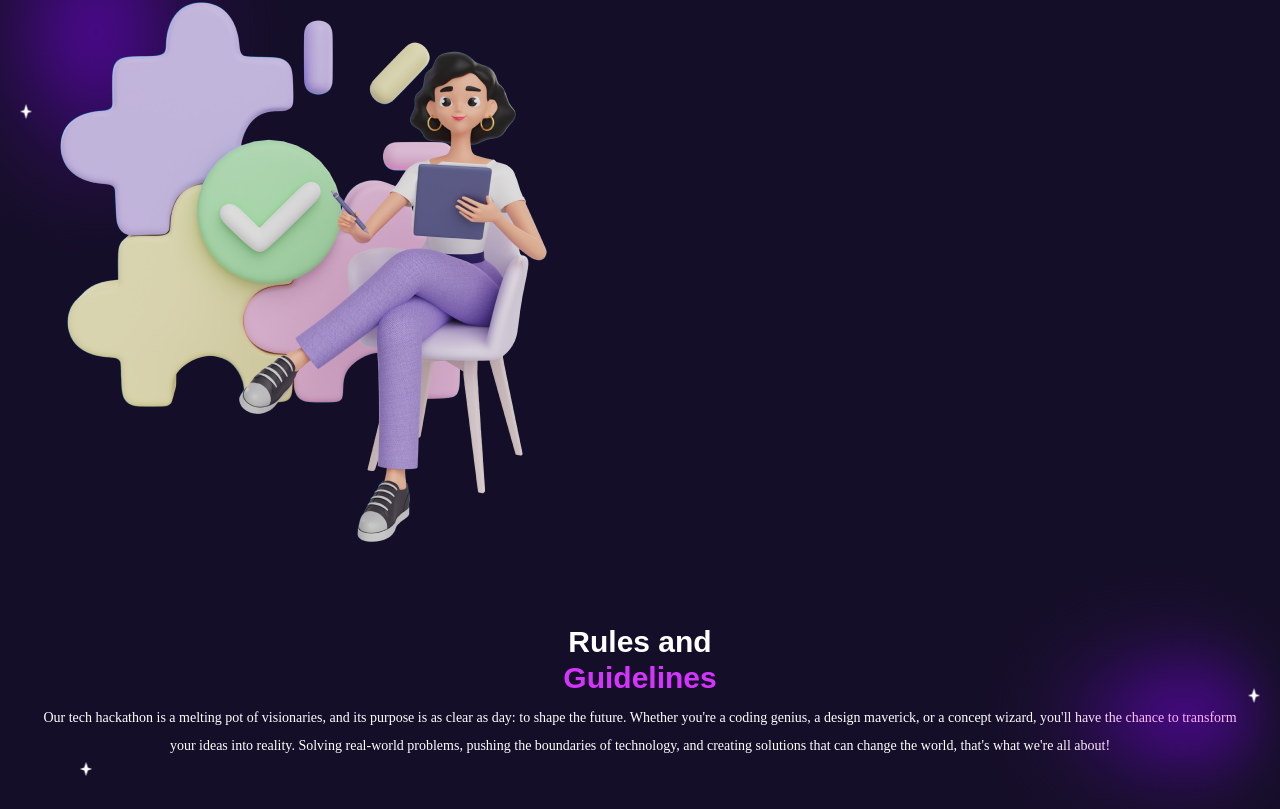
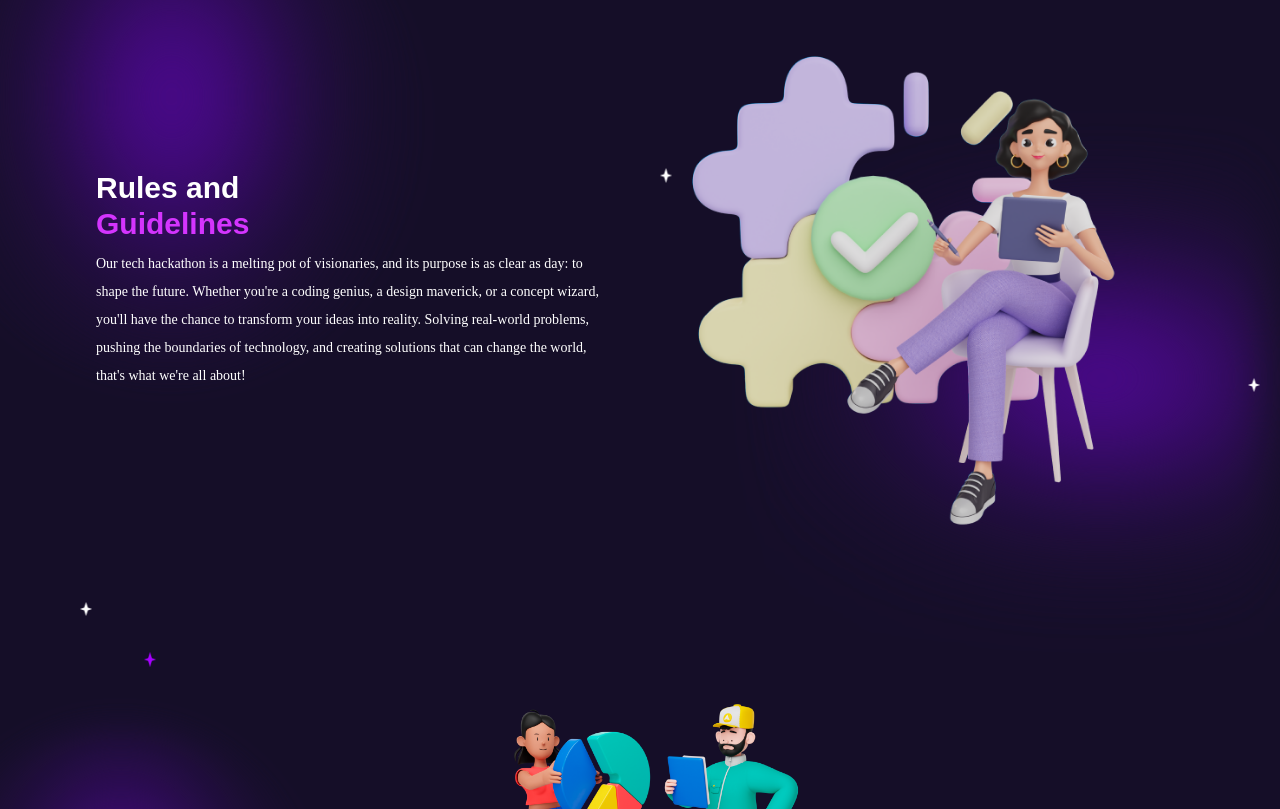
Before and after one commit to yongeazi143/get-linked, a React (Vite) app: page / in a window 1280 px wide. Shown: the part 1411-2220 px from the top of the page. Built offline with nearby package versions, Linux system fonts and the light colour scheme; a web font is replaced by a local one.

Commit message:
Rules Section Desktop Screen Size Fixed

```diff
--- a/src/Components/Rules/Rules.jsx
+++ b/src/Components/Rules/Rules.jsx
@@ -2,8 +2,8 @@ import images from "../../images";
 
 const Rules = () => {
   return (
-    <section className=" mx-auto w-full flex flex-col-reverse items-center justify-between relative">
-      <div className="text-center p-8 relative">
+    <section className=" mx-auto w-full flex flex-col-reverse items-center justify-between relative lg:flex-row lg:justify-around lg:p-16">
+      <div className="text-center p-8 my-auto  lg:w-1/2  lg:text-left z-10">
         <h2 className="font-sans lg:text-3xl font-bold z-10">
           Rules and
           <br />
@@ -19,24 +19,13 @@ const Rules = () => {
           pushing the boundaries of technology, and creating solutions that can
           change the world, that's what we're all about!
         </p>
+      </div>
+      <div className="w-full lg:w-1/2 z-10 relative">
         <img
-          src={images.purpleLens2}
-          alt="purple lens"
-          className="absolute w-[250px] h-[250px] rounded-full blur-xl mix-blend-hard-light top-0 right-4"
+          src={images.guidelines}
+          alt="woman sitting down"
+          className="w-[664px] lg:mx-auto"
         />
-        <img
-          src={images.star}
-          alt="star"
-          className="absolute top-24 w-3 right-5"
-        />
-        <img
-          src={images.star}
-          alt="star"
-          className="absolute bottom-4 w-3 left-20"
-        />
-      </div>
-      <div className="w-full z-10 relative">
-        <img src={images.guidelines} alt="woman sitting down" className="" />
         <img
           src={images.star}
           alt="star"
@@ -46,7 +35,22 @@ const Rules = () => {
       <img
         src={images.purpleLens1}
         alt="purple lens"
-        className="absolute  w-[350px] h-[350px]  mix-blend-hard-light blur-lg rounded-full -top-12 -left-20"
+        className="absolute  w-[350px] h-[350px]  mix-blend-hard-light blur-lg rounded-full -top-12 -left-20 lg:w-[500px] lg:h-[500px]"
+      />
+      <img
+        src={images.purpleLens2}
+        alt="purple lens"
+        className="absolute w-[250px] h-[250px]  blur-xl mix-blend-hard-light bottom-36 lg:bottom-0 right-4 lg:w-[500px] lg:h-[500px]"
+      />
+      <img
+        src={images.star}
+        alt="star"
+        className="absolute bottom-60 w-3 right-5"
+      />
+      <img
+        src={images.star}
+        alt="star"
+        className="absolute bottom-4 w-3 left-20"
       />
     </section>
   );
```
